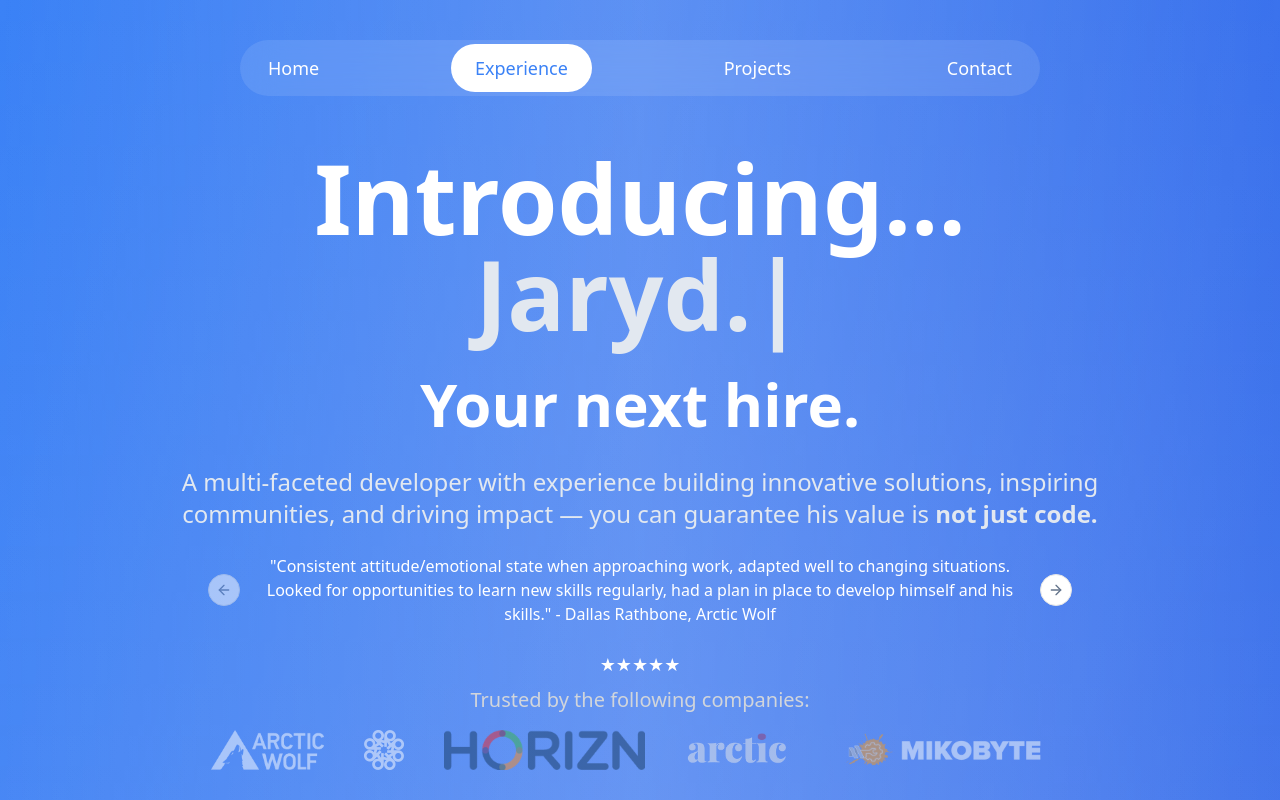
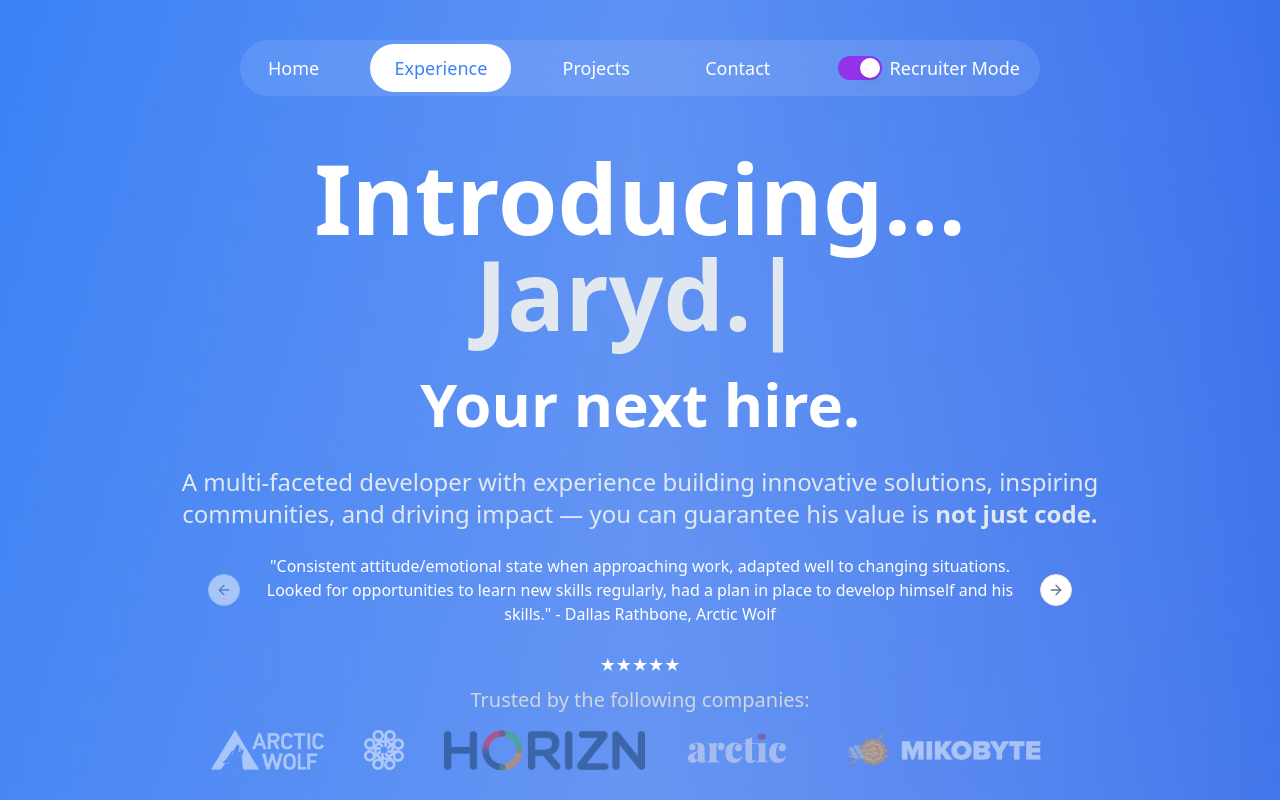
Before and after one commit to jarydo/jarydo.github.io, a React (Vite) app: page /recruiter in a window 1280 px wide. Shown: the top 800 px of the page. Built offline with nearby package versions, Linux system fonts and the light colour scheme.

Commit message:
Add personal to recruiter

```diff
--- a/src/pages/RecruiterPage.tsx
+++ b/src/pages/RecruiterPage.tsx
@@ -1,13 +1,16 @@
 import { useState, useEffect, useRef } from "react";
 import { Button } from "@/components/ui/button";
-// import { Label } from './components/ui/label';
-// import { Switch } from './components/ui/switch';
+import { Label } from "@/components/ui/label";
+import { Switch } from "@/components/ui/switch";
 import Home from "../components/sections/Home";
 import Experience from "../components/sections/Experience";
 import Contact from "../components/sections/Contact";
 import Projects from "../components/sections/Projects";
+import { useNavigate } from "react-router-dom";
 
 function RecruiterPage() {
+  const navigate = useNavigate();
+
   const [index, setIndex] = useState(0);
   const [title, setTitle] = useState("");
   const fullTitle = "Jaryd.";
@@ -32,8 +35,7 @@
     contact: null,
   });
 
-  // TODO: recruiter mode, handle mobile
-  // const [recruiterMode, setRecruiterMode] = useState(true);
+  // TODO: handle mobile
 
   // TODO: change this to CSS animation
   useEffect(() => {
@@ -136,17 +138,17 @@
             {item.label}
           </Button>
         ))}
-        {/* <div className="flex items-center space-x-2 mx-4">
+        <div className="flex items-center space-x-2 mx-4">
           <Switch
             id="recruiter-mode"
-            checked={recruiterMode}
-            onCheckedChange={setRecruiterMode}
+            checked={true}
+            onCheckedChange={() => navigate("/")}
             className="data-[state=checked]:bg-purple-600"
           />
           <Label htmlFor="recruiter-mode" className="text-lg text-white">
             Recruiter Mode
           </Label>
-        </div> */}
+        </div>
       </nav>
     );
   };
```
